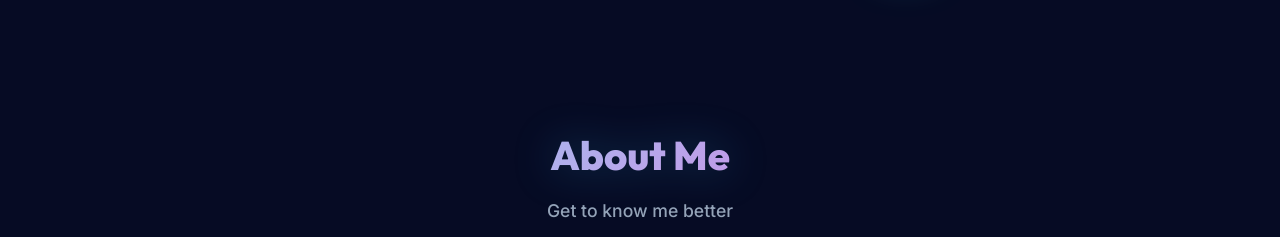
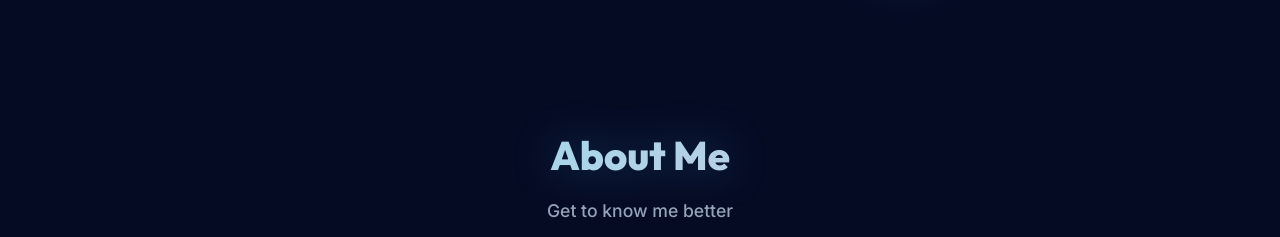
Before and after one commit to jayadewa123/MY_Portfolio, a React (Vite) app: page / in a window 1280 px wide. Shown: the part 860-1097 px from the top of the page. Built offline with nearby package versions, Linux system fonts and the light colour scheme.

Commit message:
test update

```diff
--- a/src/data.js
+++ b/src/data.js
@@ -6,15 +6,11 @@ export const portfolioData = {
     phone: "0768044382",
     linkedin: "https://www.linkedin.com/in/dilanka-jayadewa-263886241/",
     github: "https://github.com/jayadewa123",
-    facebook: "https://facebook.com/Dilanka.Jayadewa",
-    instagram: "https://instagram.com/Dilanka_jaya_official",
-    tiktok: "https://www.tiktok.com/@dilu_jayadewa",
     about: "Ayubowan! I am Dilanka Jayadewa, an Information Technology (BSc Hons) undergraduate at SLIIT. My passion lies in UI/UX Design and creating user-friendly digital experiences. Alongside design, I have a strong foundation in frontend and backend development (React, Node.js, Python, MongoDB). This combination allows me to not only design beautiful interfaces but also understand how to build them effectively. My goal is to continuously learn and contribute to building high-quality software that solves real-world problems.",
     education: [
       "BSc (Hons) in Information Technology - SLIIT",
       "G.C.E. Advanced Level Exam Passed",
-      "G.C.E. Ordinary Level Exam Passed",
-      "Completed Computer Courses"
+      "G.C.E. Ordinary Level Exam Passed"
     ]
   },
   skills: {
--- a/src/index.css
+++ b/src/index.css
@@ -59,7 +59,7 @@ ul {
   font-weight: 800;
   margin-bottom: 50px;
   text-align: center;
-  background: linear-gradient(135deg, #84e7f6, #ea67df);
+  background: linear-gradient(135deg, #84e7f6, #dbbed8);
   -webkit-background-clip: text;
   -webkit-text-fill-color: transparent;
   background-clip: text;
```
